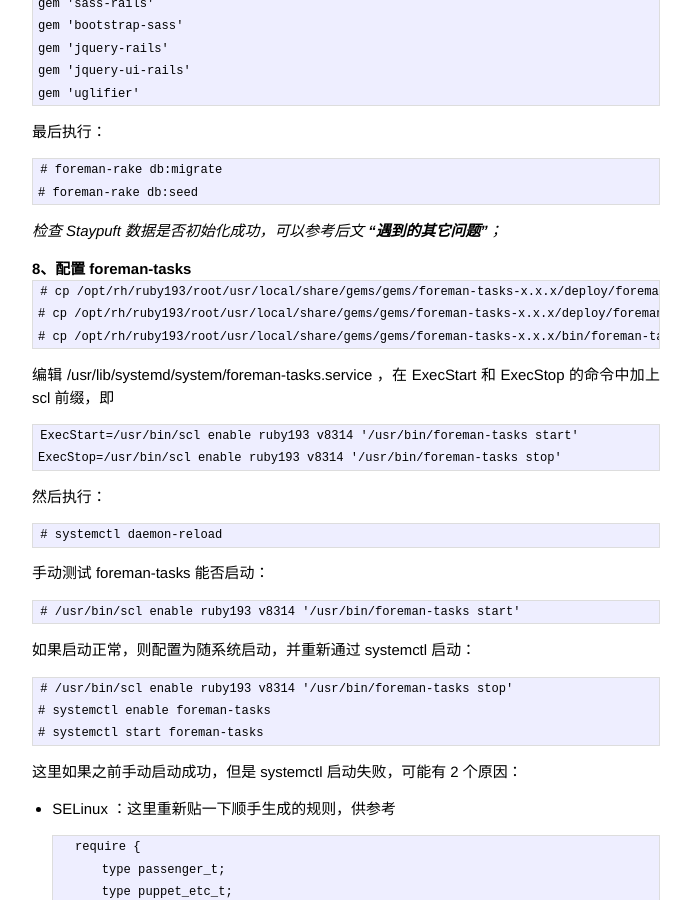
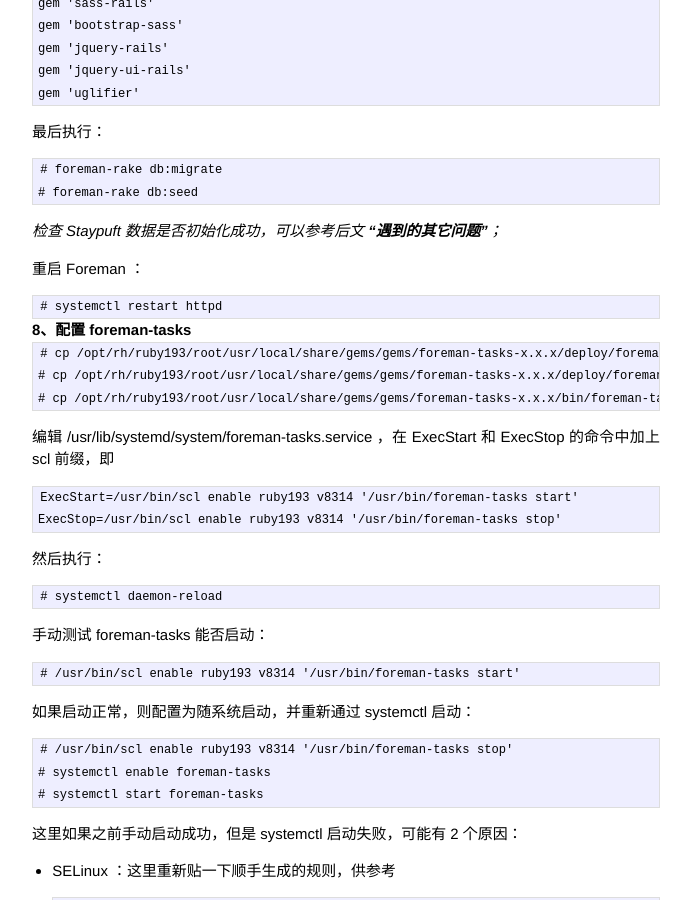
Before and after one commit to zhaochao/zhaochao.github.io, a Jekyll site: the page built from _posts/2015-01-21-Manual-Installation-of-Staypuft.md, in a window 1280 px wide and 900 px high, scrolled down 3486 px. Shown: the whole window, without its empty margins (294-985 px from the left). Built offline with Jekyll 4.4.1, drawn with Linux system fonts in a browser that asks for light colours; Markdown is read by kramdown in place of the engine named in the settings.

Commit message:
Manual-Installation-of-Staypuft: foreman need restart after staypuft basically installed.
Signed-off-by: Zhao Chao <zhaochao1984@gmail.com>

```diff
--- a/_posts/2015-01-21-Manual-Installation-of-Staypuft.md
+++ b/_posts/2015-01-21-Manual-Installation-of-Staypuft.md
@@ -152,6 +152,10 @@
 
 _检查 Staypuft 数据是否初始化成功，可以参考后文 **“遇到的其它问题”**；_
 
+重启 Foreman ：
+
+    # systemctl restart httpd
+
 #### 8、配置 foreman-tasks
 
     # cp /opt/rh/ruby193/root/usr/local/share/gems/gems/foreman-tasks-x.x.x/deploy/foreman-tasks.sysconfig /etc/sysconfig/foreman-tasks
```
